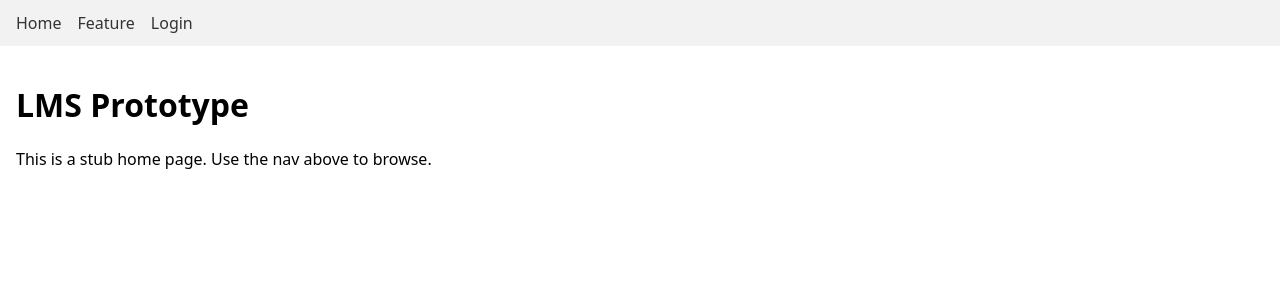
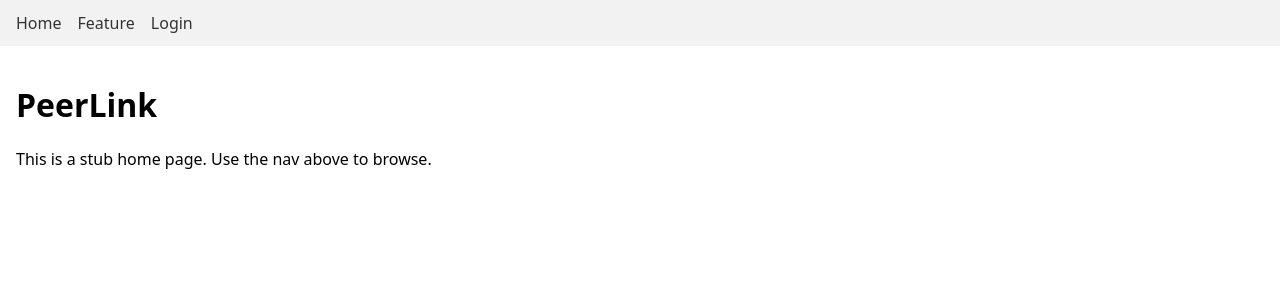
Before and after one commit to t1modo/CMPE_131_Project, a Flask app: page / in a window 1280 px wide. Shown: the top 306 px of the page. Run offline with Flask 3, Linux system fonts and the light colour scheme.

Commit message:
Updated repo

```diff
--- a/app/templates/base.html
+++ b/app/templates/base.html
@@ -2,7 +2,7 @@
 <html lang="en">
 <head>
   <meta charset="utf-8">
-  <title>LMS Prototype</title>
+  <title>PeerLink</title>
   <meta name="viewport" content="width=device-width, initial-scale=1">
   <!-- Lightweight default styles; add your own in static/styles.css -->
   <link rel="stylesheet" href="{{ url_for('static', filename='styles.css') }}">
--- a/app/templates/main/index.html
+++ b/app/templates/main/index.html
@@ -1,5 +1,5 @@
 {% extends "base.html" %}
 {% block content %}
-  <h1>LMS Prototype</h1>
+  <h1>PeerLink</h1>
   <p>This is a stub home page. Use the nav above to browse.</p>
 {% endblock %}
```
Also changed, not shown: README.md, app/images/Feature_Page.png (added), app/images/Home_Page.png (added), app/images/Login_Page.png (added), 1 other file.
